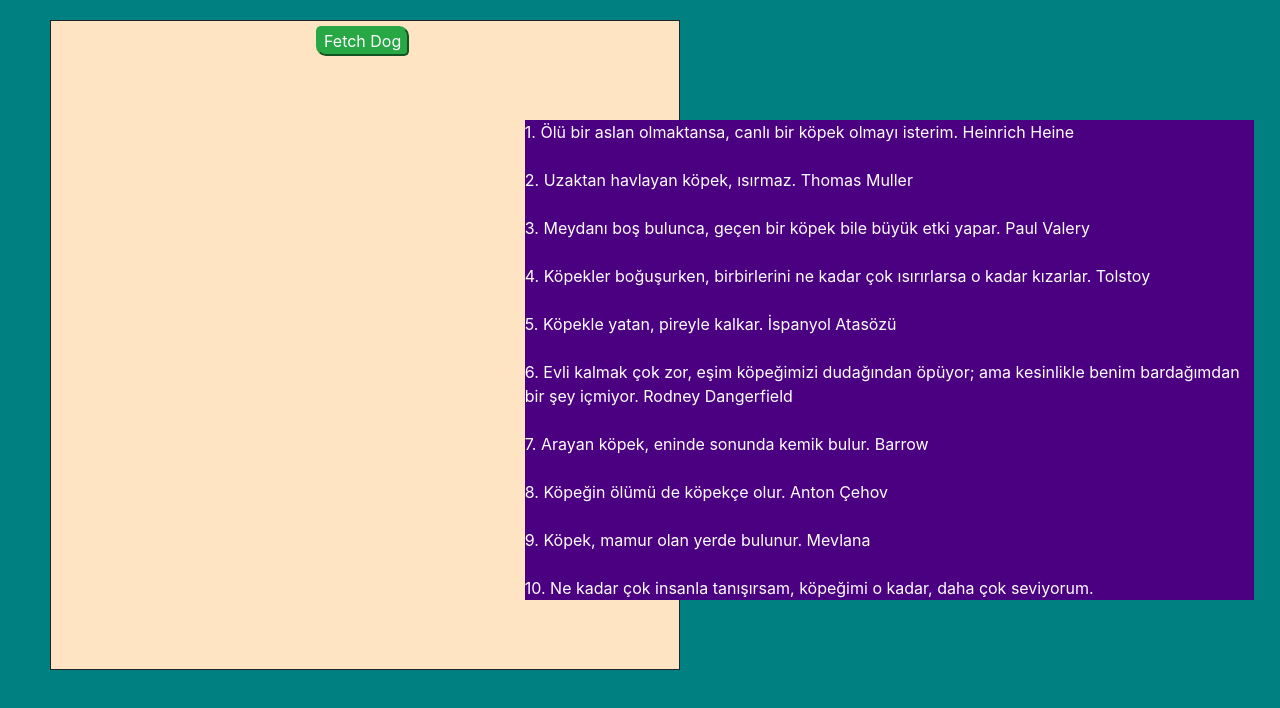
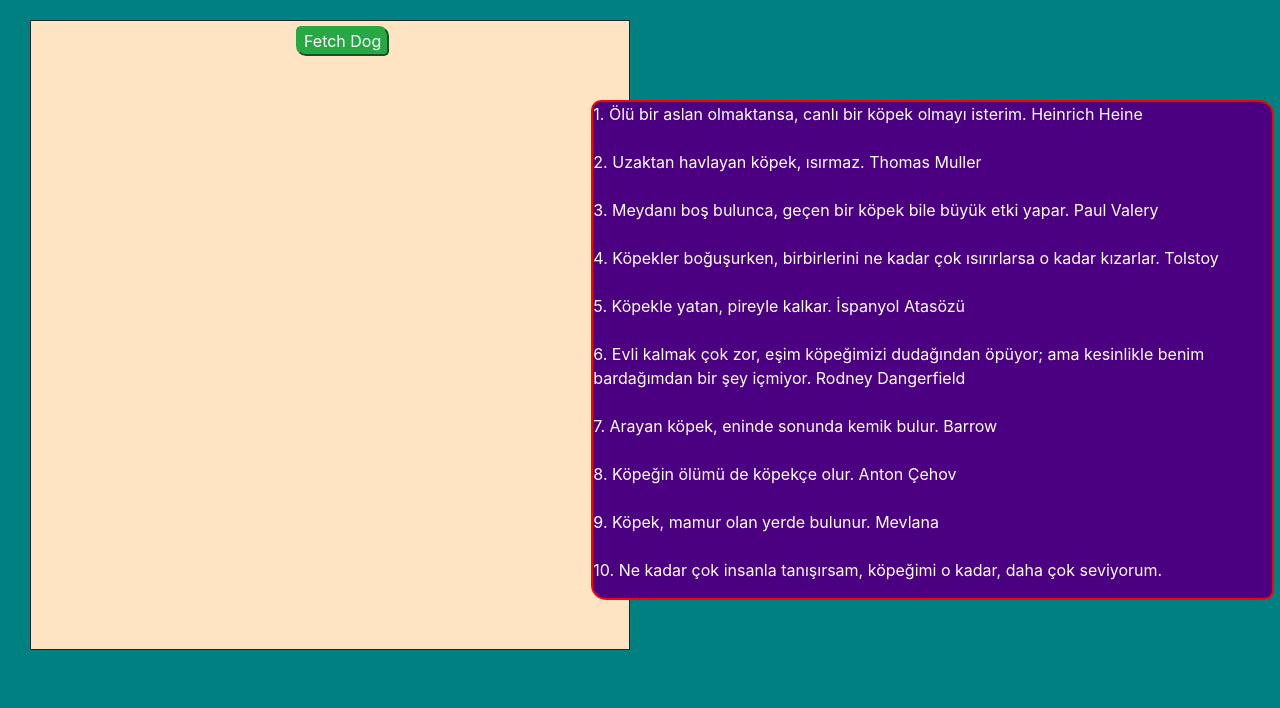
Before and after one commit to mkaraca25/REACT_HOOKS, a React (Create React App) app: page / in a window 1280 px wide. Shown: the top 708 px of the page. Built offline with nearby package versions, Linux system fonts and the light colour scheme.

Commit message:
Api exercise

```diff
--- a/src/App.css
+++ b/src/App.css
@@ -2,21 +2,22 @@
   text-align: center;
 }
 div.container{
-  margin: auto;
   margin-top: 20px;
-  width:630px;
-  margin-left: 50px;
-  height: 650px;
+  width:600px;
+  margin-left: 30px;
+  height: 630px;
   background-color: bisque;
   display: flex;
   border:1px solid
 }
 div.metin{
-  margin-left: 41%;
-  margin-right:2%;
+  margin-left: 46.2%;
+  margin-right:0.5%;
   margin-top: -550px;
   color:white;
   background-color:indigo;
+  border-radius: 10px 15px 10px 15px;
+  border: 2px solid red;
 }
 .btn-success{
   margin-left: 250px;
@@ -30,8 +31,8 @@ body{
 #img{
   border: 2px solid red;
   border-radius: 15px 10px 15px 10px;
-  height: 600px;
-  width: 600px;
+  height: 580px;
+  width: 570px;
 }
 
 .App-logo {
--- a/src/App.js
+++ b/src/App.js
@@ -34,7 +34,7 @@ function App() {
   }
   return (
     <>
-    <div className="container " >
+    <div className="container" >
       <div className="ana">
         <button className="btn-success" onClick={fetchDog} disabled={loading}>Fetch Dog</button>
         {data && (
```
